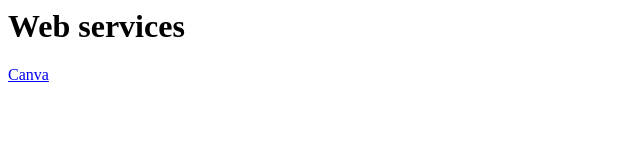
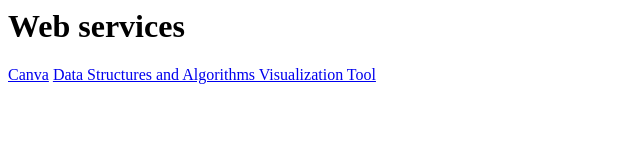
Before and after one commit to immkavin-ranks/links, a plain HTML site: page index.html in a window 1280 px wide. Shown: the whole page, without its empty margins (0-640 px from the left). Drawn offline with Linux system fonts and the light colour scheme.

Commit message:
Update index.html

```diff
--- a/index.html
+++ b/index.html
@@ -2,3 +2,5 @@
 
 
 <a href="https://www.canva.com/">Canva</a>
+
+<a href="https://csvistool.com/">Data Structures and Algorithms Visualization Tool</a>
```
